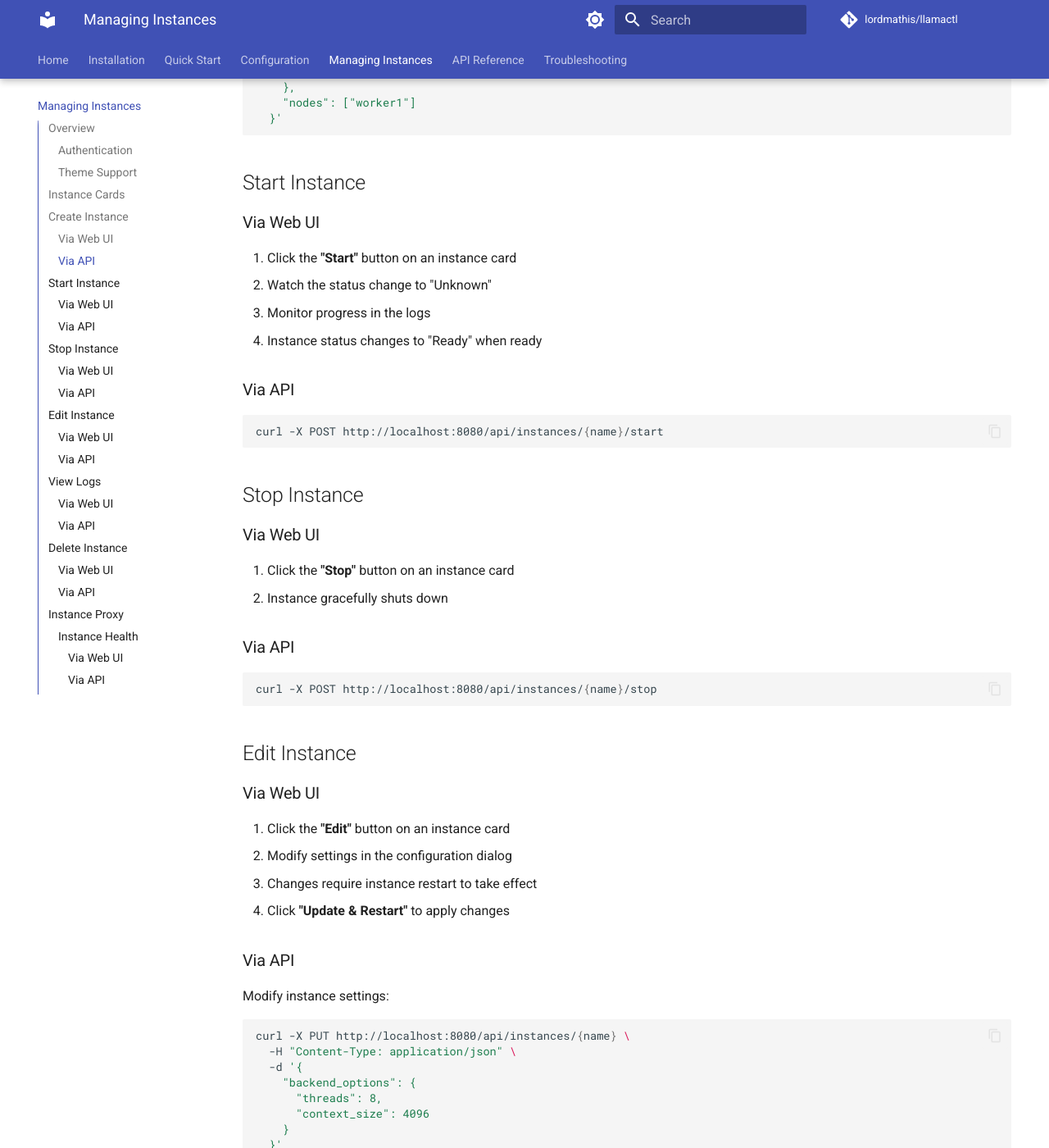
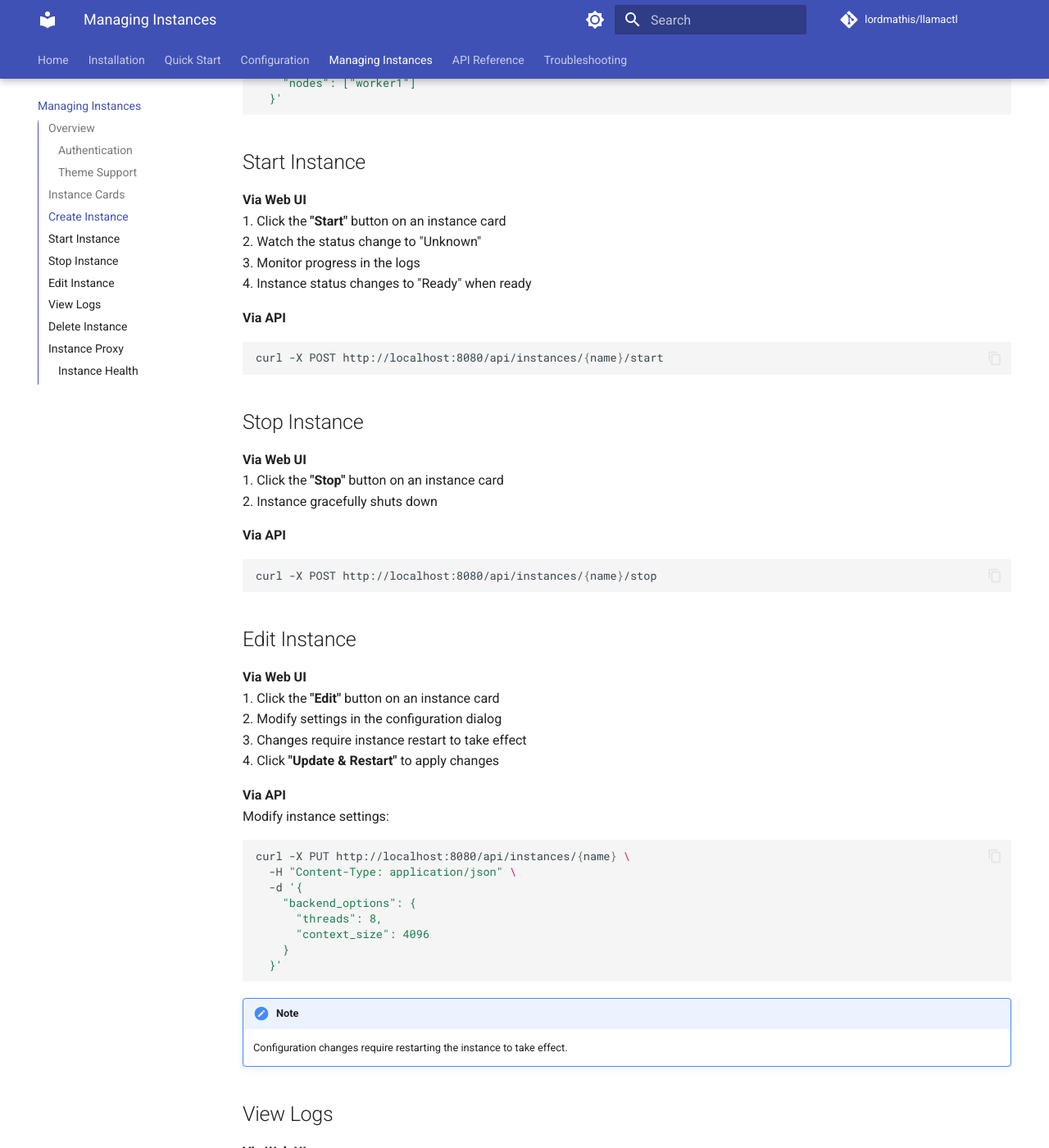
Before and after one commit to lordmathis/llamactl, an MkDocs documentation site: the page built from docs/managing-instances.md, in a window 1280 px wide and 1400 px high, scrolled down 4348 px. Shown: the whole window at 82% size. Built offline with MkDocs 1.6.1 and Material for MkDocs 9.7.7, drawn with Linux system fonts in a browser that asks for light colours; comment, search, counter and statistics services are not loaded; the version menu is left out; some of the changed text lies outside the part shown.

Commit message:
Refactor documentation headings

````diff
--- a/docs/installation.md
+++ b/docs/installation.md
@@ -82,7 +82,7 @@ llamactl provides Dockerfiles for creating Docker images with backends pre-insta
 
 **Note:** These Dockerfiles are configured for CUDA. For other platforms (CPU, ROCm, Vulkan, etc.), adapt the base image. For llama.cpp, see available tags at [llama.cpp Docker docs](https://github.com/ggml-org/llama.cpp/blob/master/docs/docker.md). For vLLM, check [vLLM docs](https://docs.vllm.ai/en/v0.6.5/serving/deploying_with_docker.html).
 
-#### Using Docker Compose
+**Using Docker Compose**
 
 ```bash
 # Clone the repository
@@ -103,9 +103,9 @@ Access the dashboard at:
 - llamactl with llama.cpp: http://localhost:8080
 - llamactl with vLLM: http://localhost:8081
 
-#### Using Docker Build and Run
+**Using Docker Build and Run**
 
-**llamactl with llama.cpp CUDA:**
+1. llamactl with llama.cpp CUDA:
 ```bash
 docker build -f docker/Dockerfile.llamacpp -t llamactl:llamacpp-cuda .
 docker run -d \
@@ -116,7 +116,7 @@ docker run -d \
   llamactl:llamacpp-cuda
 ```
 
-**llamactl with vLLM CUDA:**
+2. llamactl with vLLM CUDA:
 ```bash
 docker build -f docker/Dockerfile.vllm -t llamactl:vllm-cuda .
 docker run -d \
@@ -127,7 +127,7 @@ docker run -d \
   llamactl:vllm-cuda
 ```
 
-**llamactl built from source:**
+3. llamactl built from source:
 ```bash
 docker build -f docker/Dockerfile.source -t llamactl:source .
 docker run -d \
--- a/docs/managing-instances.md
+++ b/docs/managing-instances.md
@@ -33,7 +33,7 @@ Each instance is displayed as a card showing:
 
 ## Create Instance
 
-### Via Web UI
+**Via Web UI**
 
 ![Create Instance Screenshot](images/create_instance.png)
 
@@ -61,7 +61,7 @@ Each instance is displayed as a card showing:
     - **vLLM**: Tensor parallel size, GPU memory utilization, quantization, etc.
 8. Click **"Create"** to save the instance
 
-### Via API
+**Via API**
 
 ```bash
 # Create llama.cpp instance with local model file
@@ -138,37 +138,37 @@ curl -X POST http://localhost:8080/api/instances/remote-llama \
 
 ## Start Instance
 
-### Via Web UI
+**Via Web UI**
 1. Click the **"Start"** button on an instance card
 2. Watch the status change to "Unknown"
 3. Monitor progress in the logs
 4. Instance status changes to "Ready" when ready
 
-### Via API
+**Via API**
 ```bash
 curl -X POST http://localhost:8080/api/instances/{name}/start
 ```
 
 ## Stop Instance
 
-### Via Web UI
+**Via Web UI**
 1. Click the **"Stop"** button on an instance card
 2. Instance gracefully shuts down
 
-### Via API
+**Via API**
 ```bash
 curl -X POST http://localhost:8080/api/instances/{name}/stop
 ```
 
 ## Edit Instance
 
-### Via Web UI
+**Via Web UI**
 1. Click the **"Edit"** button on an instance card
 2. Modify settings in the configuration dialog
 3. Changes require instance restart to take effect
 4. Click **"Update & Restart"** to apply changes
 
-### Via API
+**Via API**
 Modify instance settings:
 
 ```bash
@@ -188,12 +188,12 @@ curl -X PUT http://localhost:8080/api/instances/{name} \
 
 ## View Logs
 
-### Via Web UI
+**Via Web UI**
 
 1. Click the **"Logs"** button on any instance card
 2. Real-time log viewer opens
 
-### Via API
+**Via API**
 Check instance status in real-time:
 
 ```bash
@@ -203,12 +203,12 @@ curl http://localhost:8080/api/instances/{name}/logs
 
 ## Delete Instance
 
-### Via Web UI
+**Via Web UI**
 1. Click the **"Delete"** button on an instance card
 2. Only stopped instances can be deleted
 3. Confirm deletion in the dialog
 
-### Via API
+**Via API**
 ```bash
 curl -X DELETE http://localhost:8080/api/instances/{name}
 ```
@@ -229,11 +229,11 @@ All backends provide OpenAI-compatible endpoints. Check the respective documenta
 
 ### Instance Health
 
-#### Via Web UI
+**Via Web UI**
 
 1. The health status badge is displayed on each instance card
 
-#### Via API
+**Via API**
 
 Check the health status of your instances:
 
````
Also changed, not shown: README.md (+3 -3 lines), docs/quick-start.md (+5 -5 lines).
